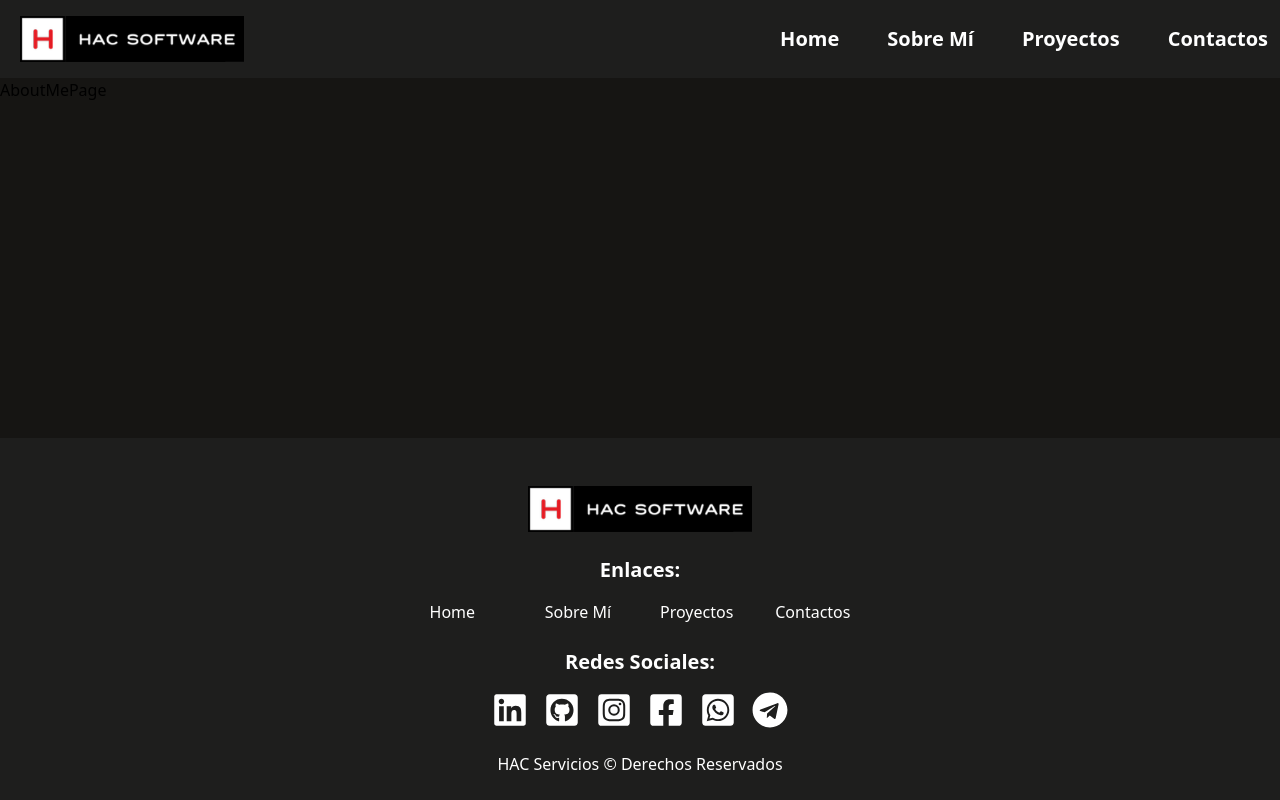
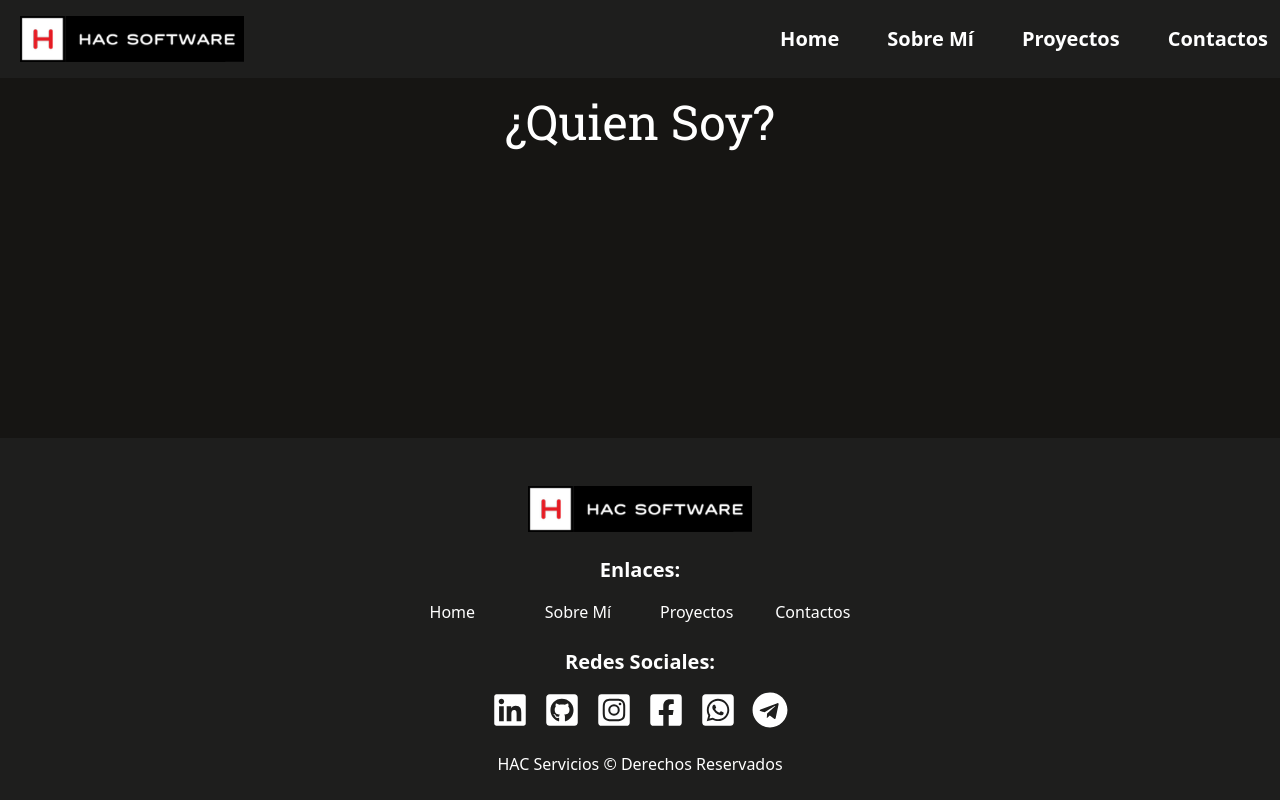
Before and after one commit to hectorc2907/portfolio-hector-clessi, a React (Vite) app: page /about in a window 1280 px wide. Built offline with nearby package versions, Linux system fonts and the light colour scheme; a web font is replaced by a local one.

Commit message:
iniciamos la seccion sobre mi

```diff
--- a/src/components/pages/AboutComponents/AboutMePage.jsx
+++ b/src/components/pages/AboutComponents/AboutMePage.jsx
@@ -1,7 +1,13 @@
 const AboutMePage = () => {
   return (
-    <div>AboutMePage</div>
-  )
-}
+    <>
+      <div className="flex flex-col items-center">
+        <div className="container">
+          <h1 className="text-center text-white font-roboto text-5xl py-5">¿Quien Soy?</h1>
+        </div>
+      </div>
+    </>
+  );
+};
 
-export default AboutMePage
+export default AboutMePage;
```
